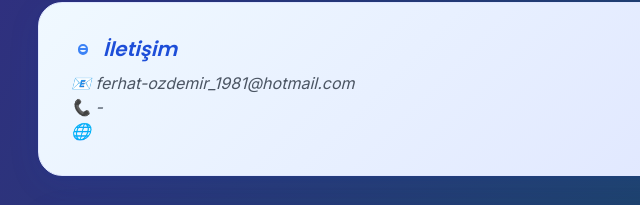
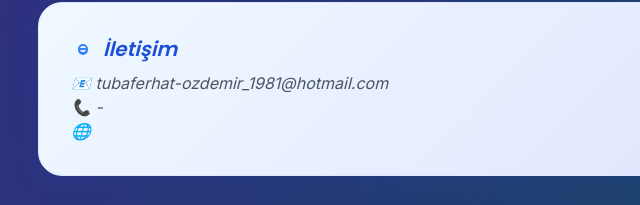
Before and after one commit to tb-yzn/frhtozdmr, a plain HTML site: page index.html in a window 1280 px wide. Shown: the part 1914-2119 px from the top of the page, 266-906 px from the left. Drawn offline with nearby package versions, Linux system fonts and the light colour scheme.

Commit message:
Update index.html

```diff
--- a/index.html
+++ b/index.html
@@ -195,7 +195,7 @@
         <svg xmlns="http://www.w3.org/2000/svg" class="h-6 w-6 text-blue-500 mr-2 group-hover:text-blue-800" fill="none" viewBox="0 0 24 24" stroke="currentColor"><path stroke-linecap="round" stroke-linejoin="round" stroke-width="2" d="M16 12H8m8 0a4 4 0 11-8 0 4 4 0 018 0zm0 0v1a4 4 0 01-8 0v-1" /></svg>
         <h2 class="text-xl font-bold text-blue-700 section-title group-hover:text-blue-800">İletişim</h2>
       </div>
-      <p class="text-gray-600">📧 ferhat-ozdemir_1981@hotmail.com<br>📞 -<br>🌐 </p>
+      <p class="text-gray-600">📧 tubaferhat-ozdemir_1981@hotmail.com<br>📞 -<br>🌐 </p>
     </div>
 
     <!-- Sosyal Medya -->
```
